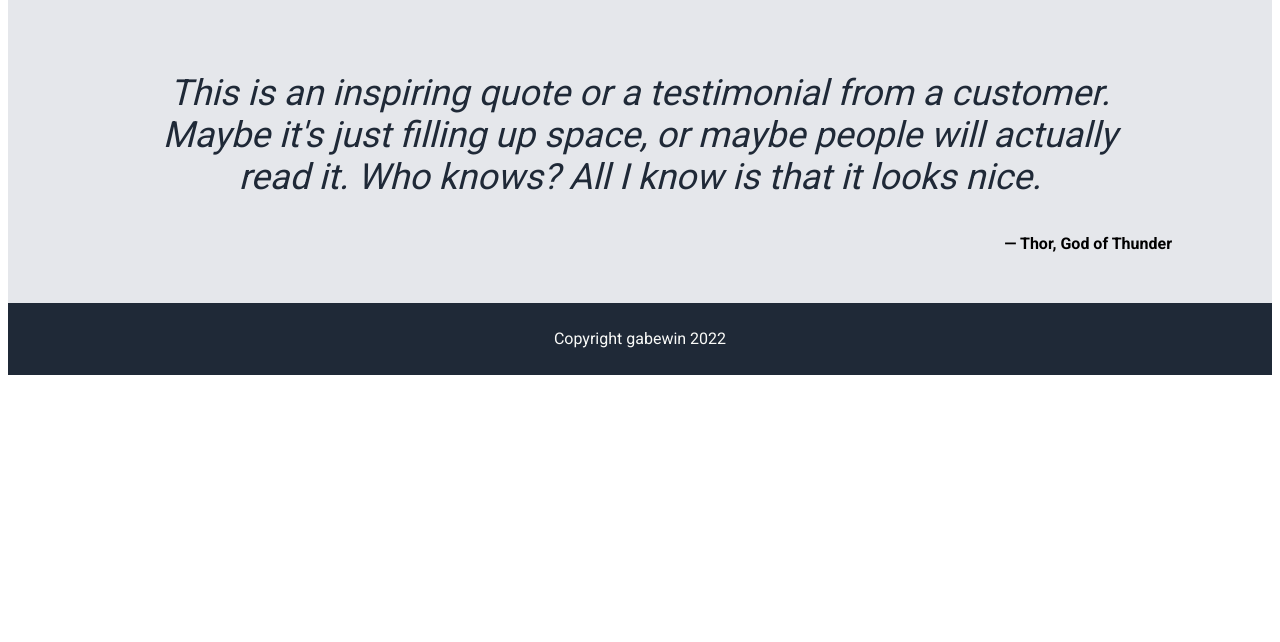
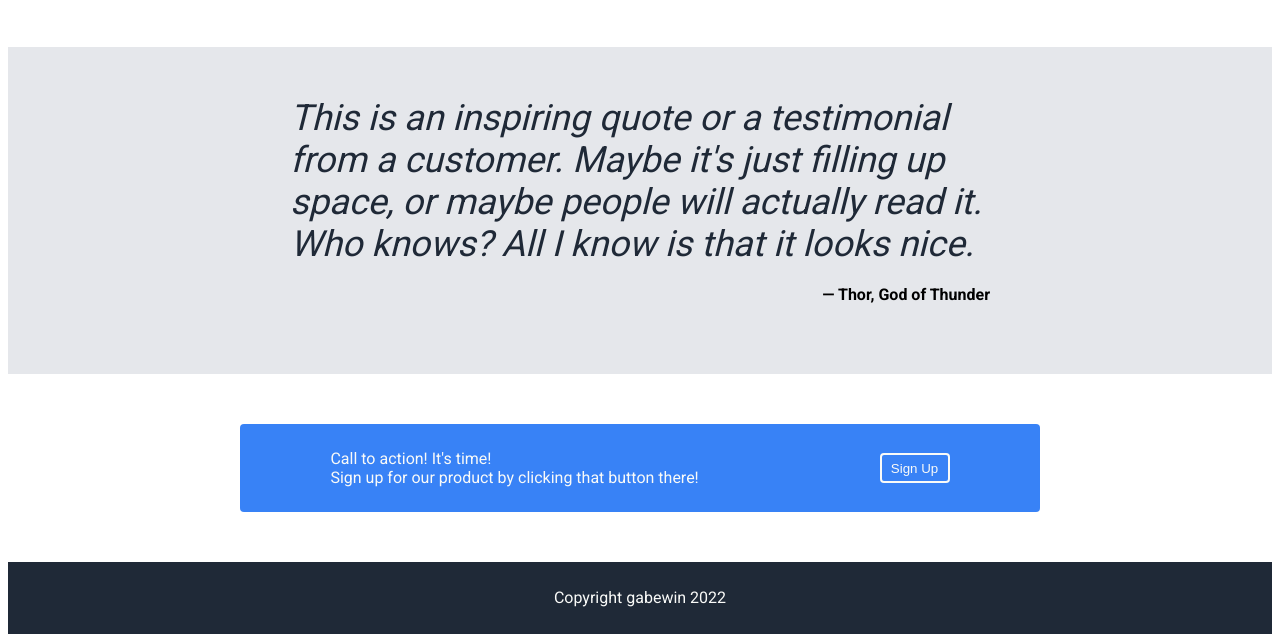
Before and after one commit to gabewin/odin-website-sample, a plain HTML site: page index.html in a window 1280 px wide. Shown: the part 887-1529 px from the top of the page. Before the commit the page ends 1270 px from the top, so only its background shows below. Drawn offline with Linux system fonts and the light colour scheme.

Commit message:
call to action section and header tweaks

```diff
--- a/index.html
+++ b/index.html
@@ -9,12 +9,16 @@
 </head>
 <body>
     <div class="header">
+        <div class="header-left">
             Header Logo
+        </div>
+        <div class="header-right">
             <ul>
                 <li>header link one</li>
                 <li>header link two</li>
                 <li>header link three</li>
             </ul>
+        </div>
     </div>
 
     <div class="hero">
@@ -63,6 +67,25 @@
             &mdash; Thor, God of Thunder
         </figcaption>
     </div>
+    <div class="action">
+        <div class="modal">
+            <div class="modal-left">
+                <div class="modal-header">
+                    Call to action! It's time!
+                </div>
+                <div class="modal-text">
+                    Sign up for our product by clicking that button there!
+                </div>
+            </div>
+            <button class="signup">
+                Sign Up
+            </button>
+        </div>
+
+
+
+    </div>
+
     <div class="footer">
         Copyright gabewin 2022
     </div>
--- a/styles.css
+++ b/styles.css
@@ -1,6 +1,10 @@
 @import url('https://fonts.googleapis.com/css2?family=Roboto:wght@400;700&display=swap');
 body{
     font-family: 'Roboto', sans-serif;
+    display: flex;
+    flex-direction: column;
+    justify-content: center;
+
 
 }
 .header, .hero, .footer {
@@ -12,13 +16,18 @@ body{
     font-size: 24px;
     color: #F9FAF8;
     display: flex;
-    justify-content: space-around;
+    justify-content: center;
     align-items: center;
 
 }
 
-.header ul{
-    padding: 0;
+.header-left{
+    width:400px;
+    text-align: left;
+}
+
+.header-right{
+    align-items: right;
 }
 .header li {
     list-style: none;
@@ -61,6 +70,8 @@ button {
     text-decoration: none;
     border: none;
     border-radius: 4px;
+    width: 70px;
+    height: 30px;
 }
 .info{
     margin: 50px 0;
@@ -87,9 +98,8 @@ button {
 }
 
 .quotes {
-    text-align: center;
     background-color: #E5E7EB;
-    padding: 50px 100px;
+    padding: 50px;
 }
 
 .quotes blockquote{
@@ -97,11 +107,16 @@ button {
     font-weight: lighter;
     font-style: italic;
     color: #1F2937;
+    max-width: 700px;
+    margin: auto;
+
 }
 
 .quotes figcaption{
     text-align: right;
     font-weight: bold;
+    max-width: 700px;
+    margin: 20px auto;
 }
 
 .footer {
@@ -109,4 +124,27 @@ button {
     text-align: center;
     height: 72px;
     color: #F9FAF8;
-  }
+}
+
+.action {
+    display: flex;
+    justify-content: center;
+    padding: 50px 0;
+}
+.action .modal {
+    width: 800px;
+    background-color: #3882F6;
+    border-radius: 4px;
+    color: #F9FAF8;
+    display: flex;
+    justify-content: space-around;
+    padding: 25px 0;
+    align-items: center;
+}
+
+.modal button{
+    justify-self: right;
+    border:2px #F9FAF8;
+    border-style: solid;
+
+}
```
Lines whose indentation alone changed are shown as unchanged.
